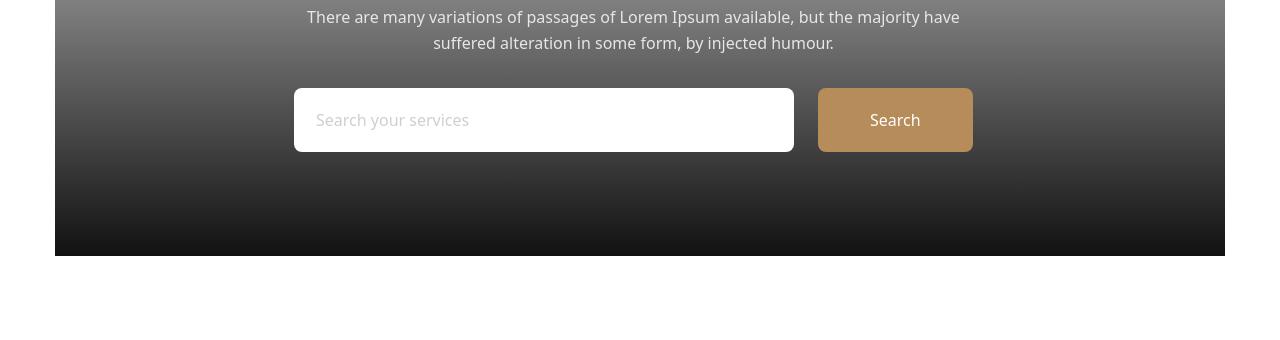
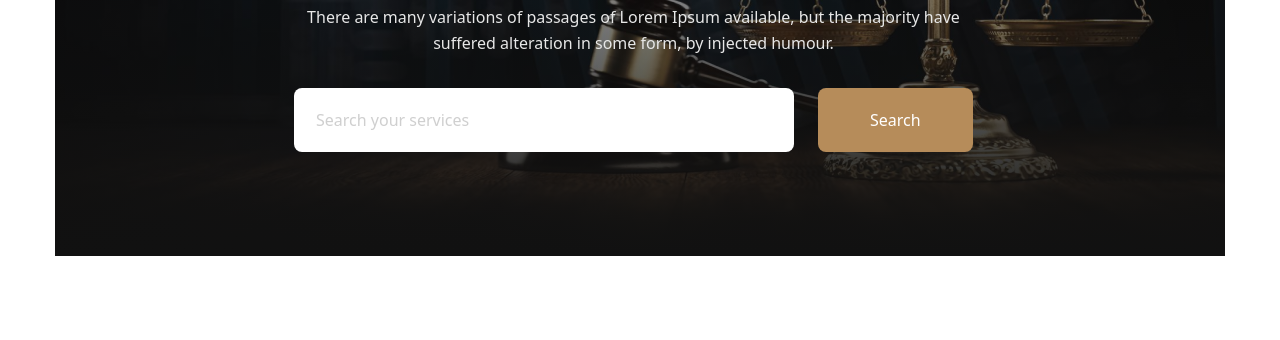
Before and after one commit to rifadhossainrabbi/legal-solution-resources, a website: page index.html in a window 1280 px wide. Shown: the part 460-800 px from the top of the page. Drawn offline with nearby package versions, Linux system fonts and the light colour scheme; the site is published under a folder, as on GitHub Pages, so addresses that start at the root find nothing.

Commit message:
update img path

```diff
--- a/index.html
+++ b/index.html
@@ -42,7 +42,7 @@
     </nav>
 
     <!-- Hero Section -->
-    <div class="hero_section flex justify-center items-center  bg-[linear-gradient(to_top,rgba(17,17,17,1),rgba(17,17,17,0)),url('/images/banner.png')] bg-cover bg-center w-[1170px] mx-auto my-0 h-[550px]">
+    <div class="hero_section flex justify-center items-center  bg-[linear-gradient(to_top,rgba(17,17,17,1),rgba(17,17,17,0)),url('./images/banner.png')] bg-cover bg-center w-[1170px] mx-auto my-0 h-[550px]">
       <div class="w-[692px]">
         <h1  class="text-white text-center font-extrabold text-[72px] leading-[85px]" style="font-family: 'EB Garamond', serif;">We Provide Effective Legal Solutions</h1>
         <p class="w-[679px] text-center text-[#E7E7E7] text-[16px] leading-[26px] mt-[24px] mb-[32px]">There are many variations of passages of Lorem Ipsum available, but the majority have suffered alteration in
```
